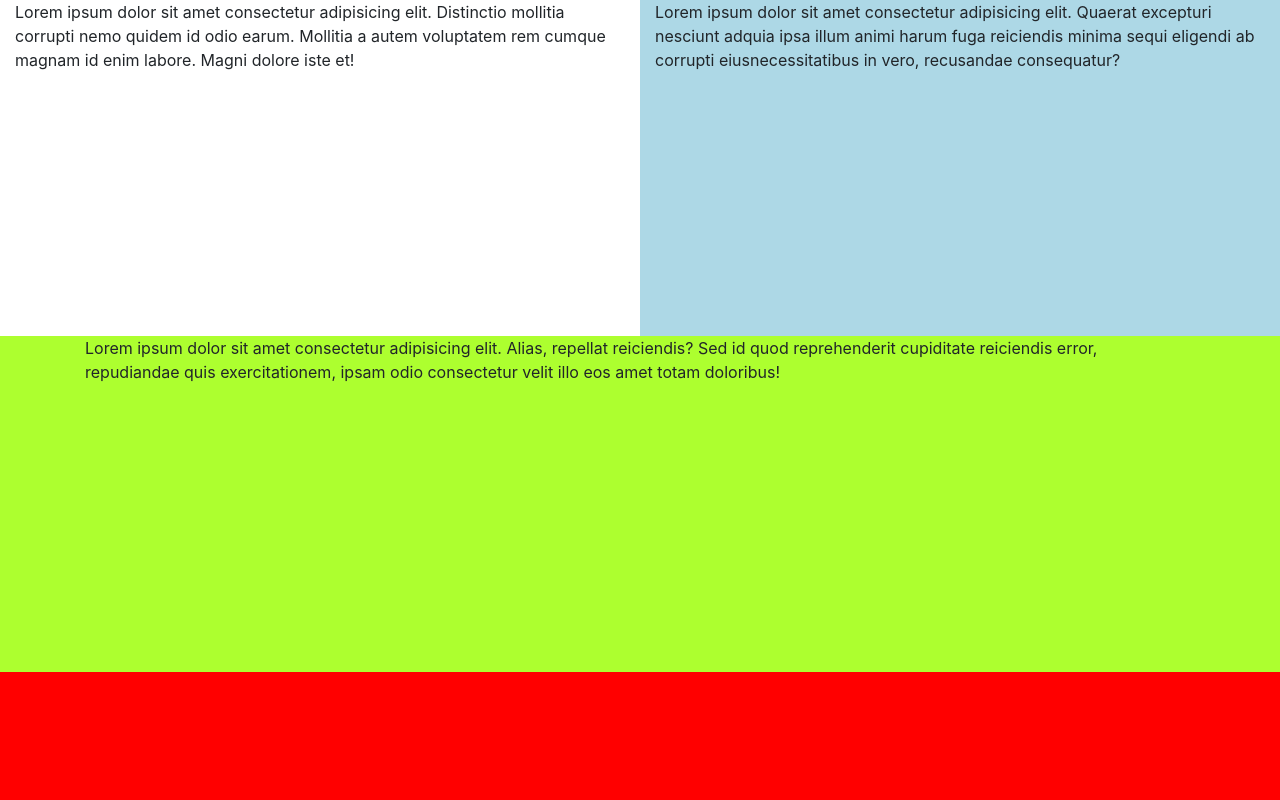
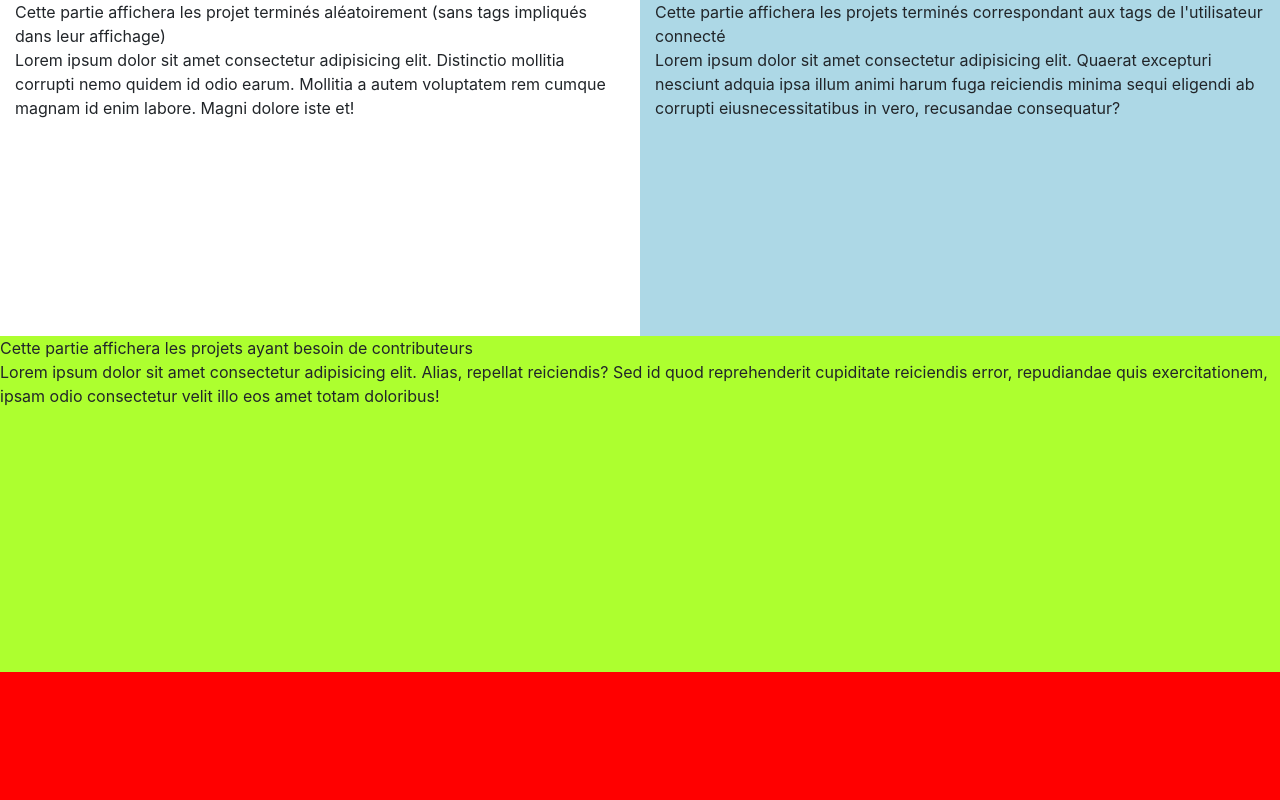
Before and after one commit to MarjorieAndrieux/projet_pedagogique_rodez, a PHP site: page / in a window 1280 px wide. Shown: the part 128-928 px from the top of the page. Run offline with PHP 8.4, Linux system fonts and the light colour scheme; some libraries are stand-ins or nearby versions.

Commit message:
passage en php

```diff
--- a/index.html
+++ b/index.php
@@ -17,17 +17,21 @@
     </div>
     <div class="row">
         <div class="col-md-6 col-xs-12 projets" id="projets_alea">
+            Cette partie affichera les projet terminés aléatoirement (sans tags impliqués dans leur affichage)
+            <br>
             Lorem ipsum dolor sit amet consectetur adipisicing elit. Distinctio mollitia corrupti nemo quidem id odio earum. Mollitia a autem voluptatem rem cumque magnam id enim labore. Magni   dolore iste et!
         </div>
         <div class="col-md-6 col-xs-12 projets" id="projets_tags">
+            Cette partie affichera les projets terminés correspondant aux tags de l'utilisateur connecté
+            <br>
             Lorem ipsum dolor sit amet consectetur adipisicing elit. Quaerat excepturi nesciunt adquia     ipsa illum animi harum fuga reiciendis minima sequi eligendi ab corrupti eiusnecessitatibus    in vero, recusandae consequatur?
         </div>
     </div>
 
     <div class="row" id="cont_aide_projets">
-        <div class="container">
-            Lorem ipsum dolor sit amet consectetur adipisicing elit. Alias, repellat reiciendis? Sed id quod    reprehenderit cupiditate reiciendis error, repudiandae quis exercitationem, ipsam odio consectetur     velit illo eos amet totam doloribus!
-        </div>
+        Cette partie affichera les projets ayant besoin de contributeurs
+        <br>
+        Lorem ipsum dolor sit amet consectetur adipisicing elit. Alias, repellat reiciendis? Sed id quod    reprehenderit cupiditate reiciendis error, repudiandae quis exercitationem, ipsam odio consectetur     velit illo eos amet totam doloribus!
     </div>
 
     <div class="row" id="cont_footer">
--- a/js/main.js
+++ b/js/main.js
@@ -1,3 +1,3 @@
 $(function(){
-    $(".cont_navbar").load("navbar.html");
+    $(".cont_navbar").load("navbar.php");
   });
```
Also changed, not shown: navbar.php (renamed from navbar.html).
